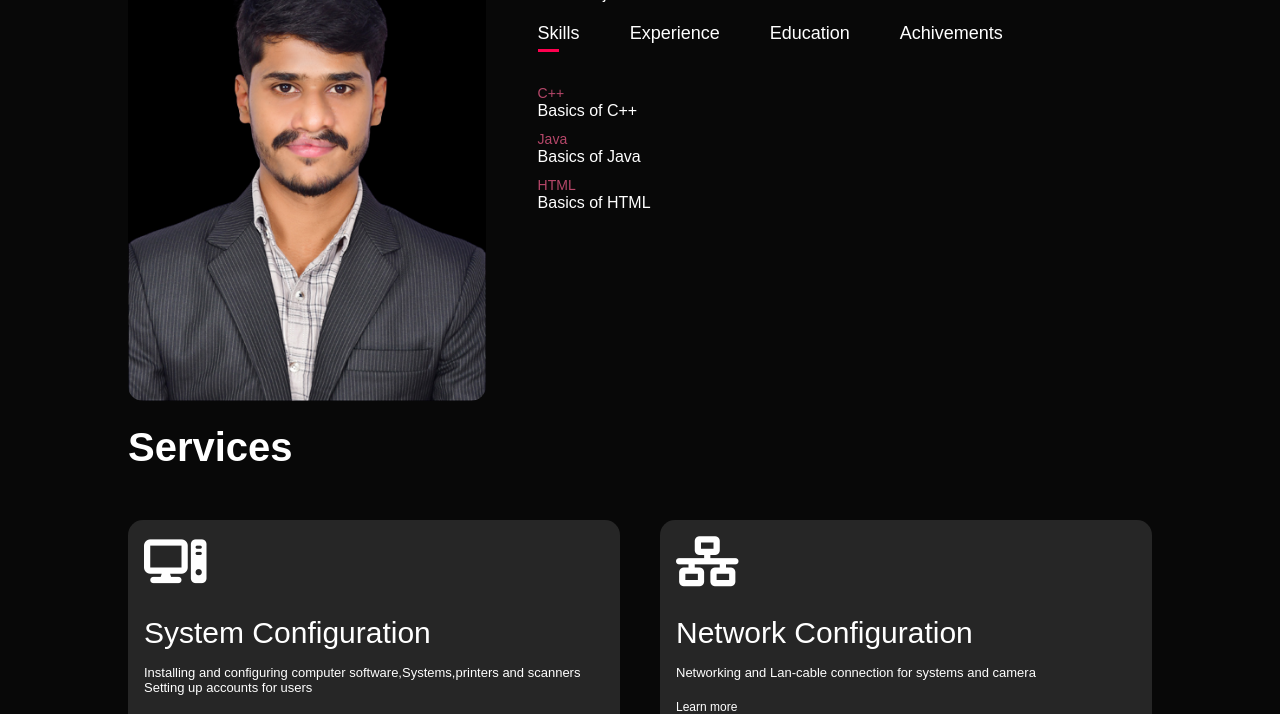
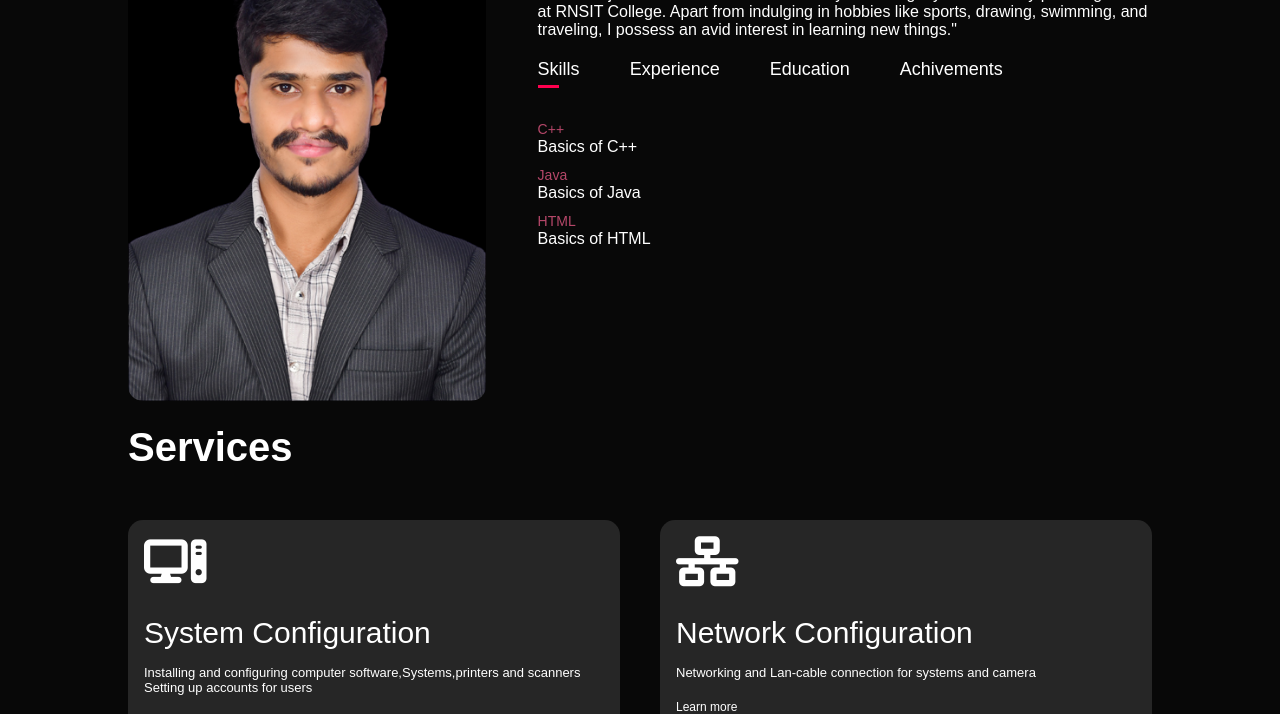
Before and after one commit to Manoj814748/Manojportfolio, a plain HTML site: page index.html in a window 1280 px wide. Shown: the part 386-1100 px from the top of the page. Drawn offline with Linux system fonts and the light colour scheme.

Commit message:
Update index.html
Adding about me

```diff
--- a/index.html
+++ b/index.html
@@ -37,7 +37,7 @@
         </div>
             <div class="about-col-2">
                 <h1 class="sub-title">About Me</h1>
-                <p>I'm Manoj B Madivalar from Sirsi </p>
+                <p>"I'm Manoj B.Madivalar from Sirsi. currently furthering my education by pursuing MCA at RNSIT College. Apart from indulging in hobbies like sports, drawing, swimming, and traveling, I possess an avid interest in learning new things." </p>
                 <div class="tab-titles">
                     <p class="tab-links active-links" onclick="opentab('Skills')">Skills</p>
                     <p class="tab-links"onclick="opentab('Experience')">Experience</p>
```
